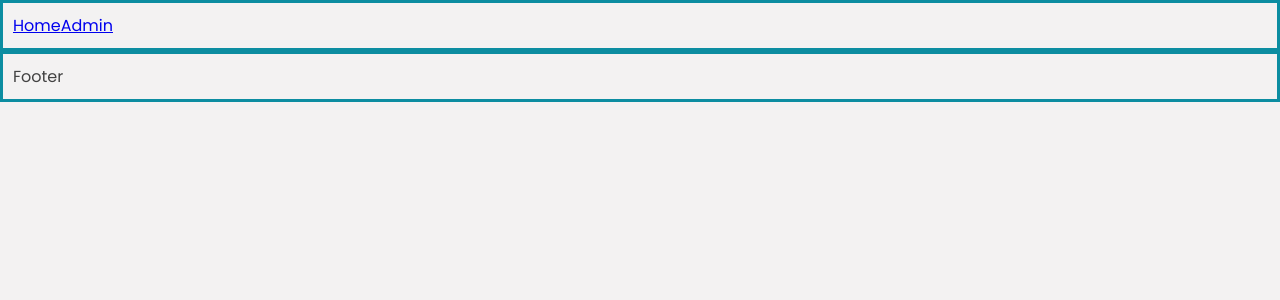
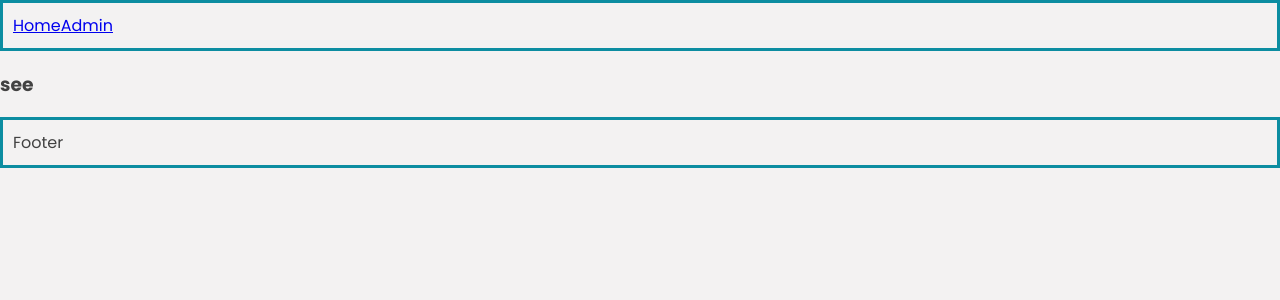
Before and after one commit to Samsuffy0100110/gabyweb-react-2023-02, a React (Vite) app in the folder frontend/: page /project/1 in a window 1280 px wide. Before the commit this address had no page. Shown: the top 300 px of the page. Built offline with nearby package versions, Linux system fonts and the light colour scheme.

Commit message:
add an update route for crud project

```diff
--- a/frontend/src/App.jsx
+++ b/frontend/src/App.jsx
@@ -5,6 +5,7 @@ import Footer from "./components/layouts/Footer";
 import Admin from "./pages/admin/Admin";
 import ProjectNew from '@components/admin/ProjectNew';
 import ProjectUpdate from '@components/admin/ProjectUpdate';
+import ProjectView from '@components/admin/ProjectView';
 
 import "./App.scss";
 
@@ -17,7 +18,8 @@ function App() {
           <Route path="/" element={<Home />} />
           <Route path="/admin" element={<Admin />} />
           <Route path="/projects/new" element={<ProjectNew />} />
-          <Route path="/projects/:id" element={<ProjectUpdate />} />
+          <Route path="/projects/:id/update" element={<ProjectUpdate />} />
+          <Route path="/project/:id" element={<ProjectView />} />
         </Routes>
         <Footer />
       </Router>
--- a/frontend/src/components/admin/Main.jsx
+++ b/frontend/src/components/admin/Main.jsx
@@ -75,7 +75,10 @@ export default function Main() {
                     <tfoot>
                         <tr>
                             <td>
-                                <Link to={`/projects/${project.id}`}>Update</Link>
+                                <Link to={`/project/${project.id}`}>See</Link>
+                            </td>
+                            <td>
+                                <Link to={`/projects/${project.id}/update`}>Update</Link>
                             </td>
                             <td>
                                 <button onClick={() => handleDelete(project.id)}>Delete</button>
--- /dev/null
+++ b/frontend/src/components/admin/ProjectView.jsx
@@ -0,0 +1,5 @@
+export default function ProjectView() {
+    return (
+        <h3>see</h3>
+    );
+}
```
